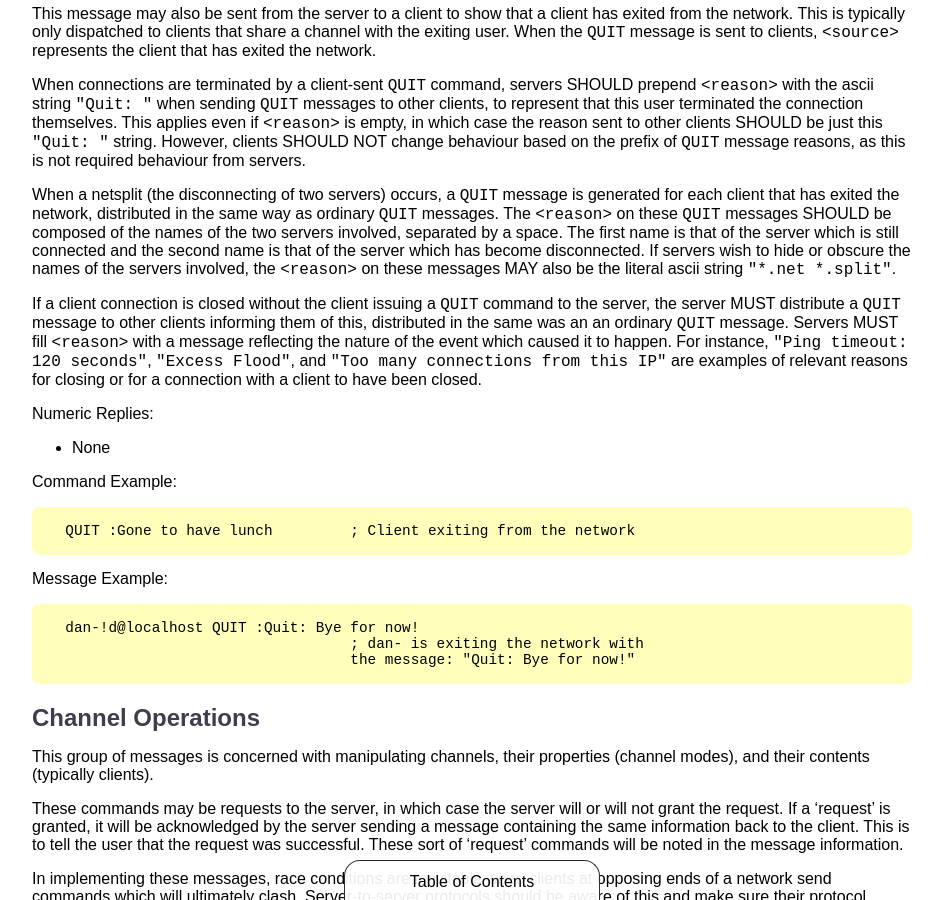
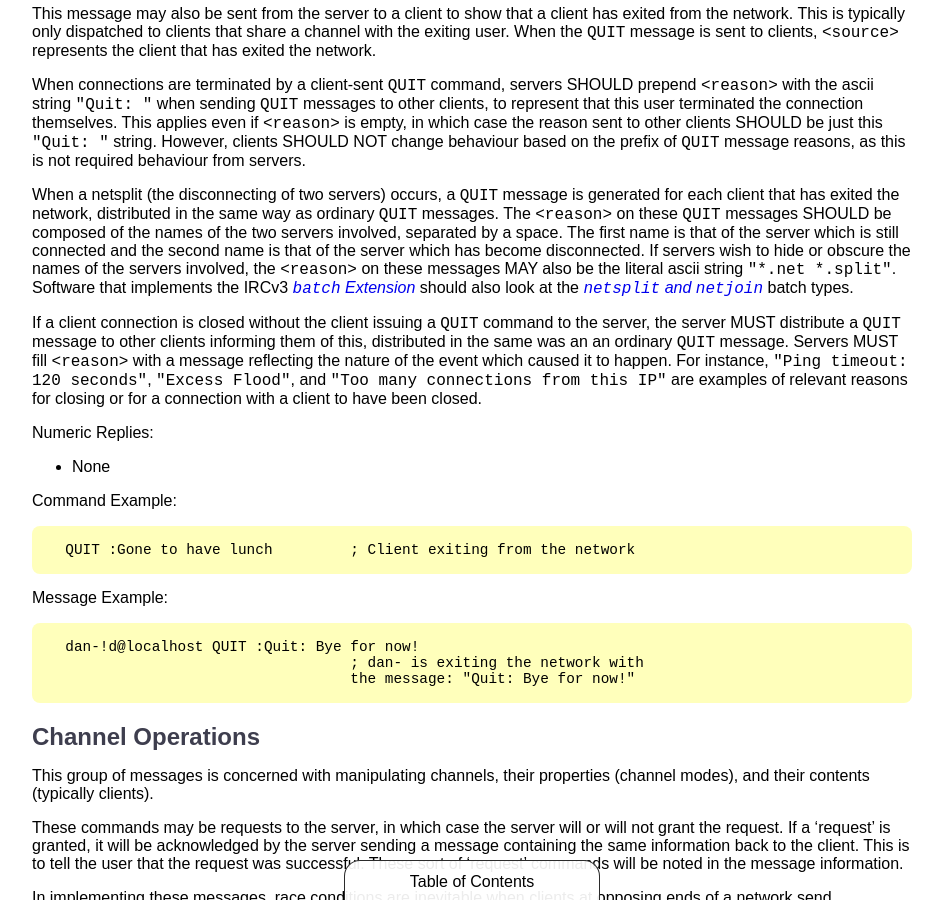
Before and after one commit to ircdocs/modern-irc, a Jekyll site: the page built from index.md, in a window 1280 px wide and 900 px high, scrolled down 14665 px. Shown: the whole window, without its empty margins (168-1111 px from the left). Built offline with Jekyll 4.4.1, drawn with Linux system fonts in a browser that asks for light colours.

Commit message:
QUIT: Link to netsplit and netjoin batch types

```diff
--- a/index.md
+++ b/index.md
@@ -612,7 +612,7 @@ This message may also be sent from the server to a client to show that a client
 
 When connections are terminated by a client-sent `QUIT` command, servers SHOULD prepend `<reason>` with the ascii string `"Quit: "` when sending `QUIT` messages to other clients, to represent that this user terminated the connection themselves. This applies even if `<reason>` is empty, in which case the reason sent to other clients SHOULD be just this `"Quit: "` string. However, clients SHOULD NOT change behaviour based on the prefix of `QUIT` message reasons, as this is not required behaviour from servers.
 
-When a netsplit (the disconnecting of two servers) occurs, a `QUIT` message is generated for each client that has exited the network, distributed in the same way as ordinary `QUIT` messages. The `<reason>` on these `QUIT` messages SHOULD be composed of the names of the two servers involved, separated by a space. The first name is that of the server which is still connected and the second name is that of the server which has become disconnected. If servers wish to hide or obscure the names of the servers involved, the `<reason>` on these messages MAY also be the literal ascii string `"*.net *.split"`.
+When a netsplit (the disconnecting of two servers) occurs, a `QUIT` message is generated for each client that has exited the network, distributed in the same way as ordinary `QUIT` messages. The `<reason>` on these `QUIT` messages SHOULD be composed of the names of the two servers involved, separated by a space. The first name is that of the server which is still connected and the second name is that of the server which has become disconnected. If servers wish to hide or obscure the names of the servers involved, the `<reason>` on these messages MAY also be the literal ascii string `"*.net *.split"`. Software that implements the IRCv3 [`batch` Extension](http://ircv3.net/specs/extensions/batch-3.2.html) should also look at the [`netsplit` and `netjoin`](http://ircv3.net/specs/extensions/batch/netsplit-3.2.html) batch types.
 
 If a client connection is closed without the client issuing a `QUIT` command to the server, the server MUST distribute a `QUIT` message to other clients informing them of this, distributed in the same was an an ordinary `QUIT` message. Servers MUST fill `<reason>` with a message reflecting the nature of the event which caused it to happen. For instance, `"Ping timeout: 120 seconds"`, `"Excess Flood"`, and `"Too many connections from this IP"` are examples of relevant reasons for closing or for a connection with a client to have been closed.
 
```
